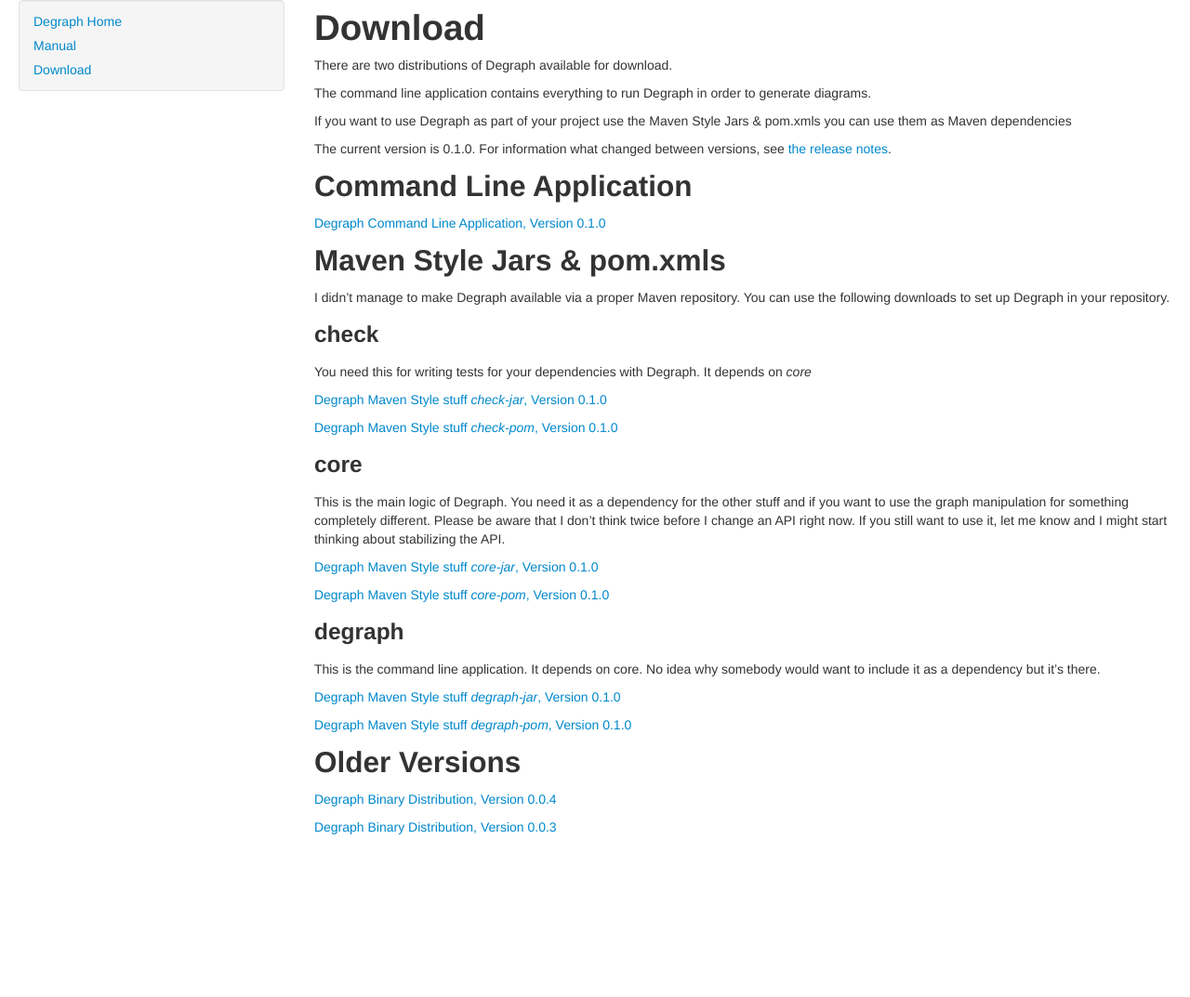
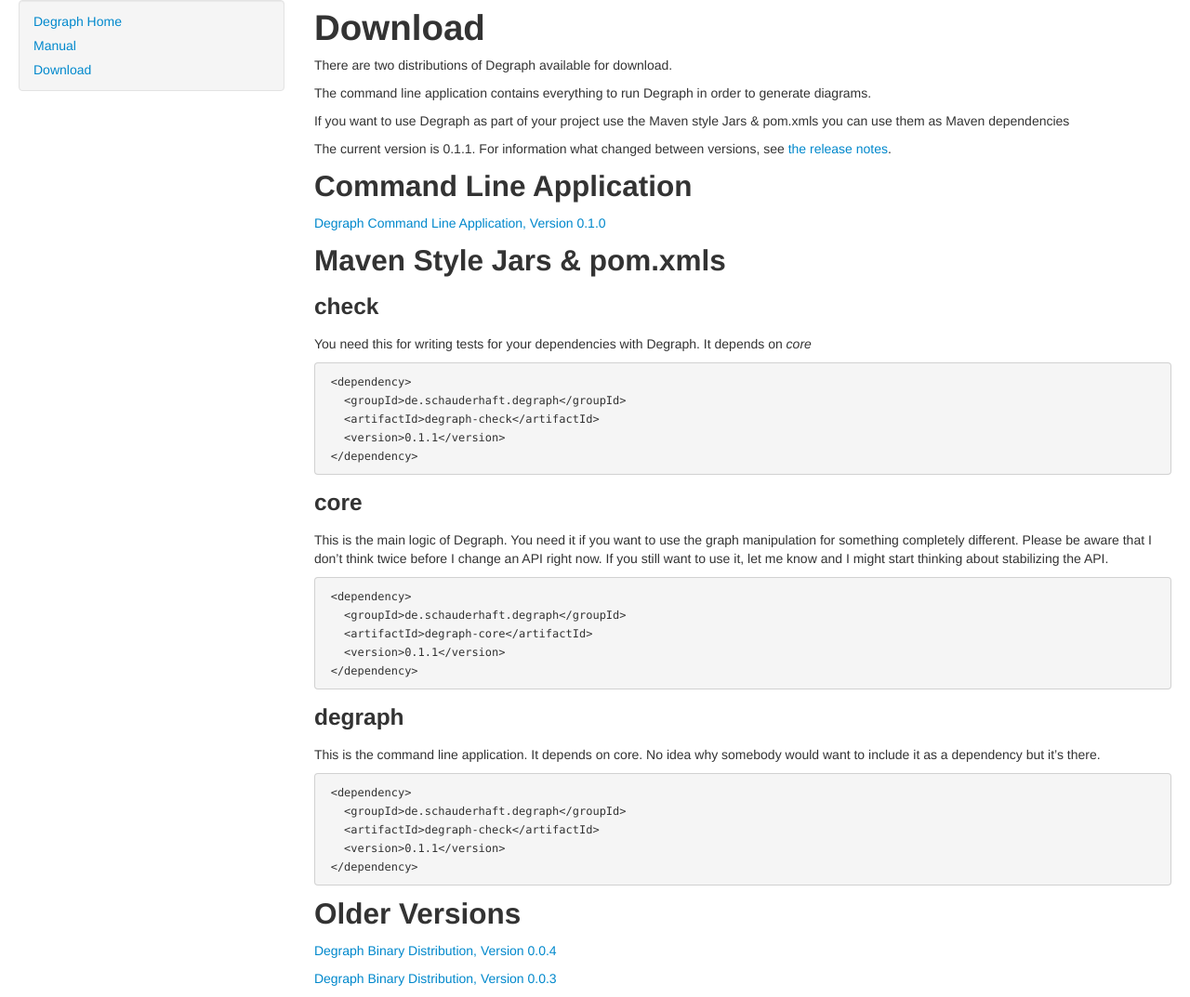
Before and after one commit to riy/degraph, a Jekyll site: the page built from download.md, in a window 1280 px wide. Shown: the whole page at 93% size. Built offline with Jekyll 4.4.1, drawn with Linux system fonts in a browser that asks for light colours; nearby versions of some CDN libraries; before the commit the page ends 910 px from its top, so only the background shows below that.

Commit message:
updated documentation

```diff
--- a/download.md
+++ b/download.md
@@ -10,9 +10,9 @@
 
 The command line application contains everything to run Degraph in order to generate diagrams.
 
-If you want to use Degraph as part of your project use the Maven Style Jars & pom.xmls you can use them as Maven dependencies
+If you want to use Degraph as part of your project use the Maven style Jars & pom.xmls you can use them as Maven dependencies
 
-The current version is 0.1.0. For information what changed between versions, see [the release notes](https://github.com/schauder/degraph/blob/master/releaseNotes.md).
+The current version is 0.1.1. For information what changed between versions, see [the release notes](https://github.com/schauder/degraph/blob/master/releaseNotes.md).
 
 ## Command Line Application ##
 
@@ -20,31 +20,35 @@
 
 ## Maven Style Jars & pom.xmls ##
 
-I didn't manage to make Degraph available via a proper Maven repository. You can use the following downloads to set up Degraph in your repository.
-
 ### check ###
 
 You need this for writing tests for your dependencies with Degraph. It depends on *core*
 
-[Degraph Maven Style stuff *check-jar*, Version 0.1.0](http://dl.bintray.com/schauder/schauderhaft-de/check-0.1.0.jar)
-
-[Degraph Maven Style stuff *check-pom*, Version 0.1.0](http://dl.bintray.com/schauder/schauderhaft-de/check-0.1.0.pom)
+     <dependency>
+       <groupId>de.schauderhaft.degraph</groupId>
+       <artifactId>degraph-check</artifactId>
+       <version>0.1.1</version>
+     </dependency>
 
 ### core ###
 
-This is the main logic of Degraph. You need it as a dependency for the other stuff and if you want to use the graph manipulation for something completely different. Please be aware that I don't think twice before I change an API right now. If you still want to use it, let me know and I might start thinking about stabilizing the API.
+This is the main logic of Degraph. You need it if you want to use the graph manipulation for something completely different. Please be aware that I don't think twice before I change an API right now. If you still want to use it, let me know and I might start thinking about stabilizing the API.
 
-[Degraph Maven Style stuff *core-jar*, Version 0.1.0](http://dl.bintray.com/schauder/schauderhaft-de/core-0.1.0.jar)
-
-[Degraph Maven Style stuff *core-pom*, Version 0.1.0](http://dl.bintray.com/schauder/schauderhaft-de/core-0.1.0.pom)
+     <dependency>
+       <groupId>de.schauderhaft.degraph</groupId>
+       <artifactId>degraph-core</artifactId>
+       <version>0.1.1</version>
+     </dependency>
 
 ### degraph ###
 
 This is the command line application. It depends on core. No idea why somebody would want to include it as a dependency but it's there.
 
-[Degraph Maven Style stuff *degraph-jar*, Version 0.1.0](http://dl.bintray.com/schauder/schauderhaft-de/degraph-0.1.0.jar)
-
-[Degraph Maven Style stuff *degraph-pom*, Version 0.1.0](http://dl.bintray.com/schauder/schauderhaft-de/degraph-0.1.0.pom)
+     <dependency>
+       <groupId>de.schauderhaft.degraph</groupId>
+       <artifactId>degraph-check</artifactId>
+       <version>0.1.1</version>
+     </dependency>
 
 ## Older Versions ##
 
```
